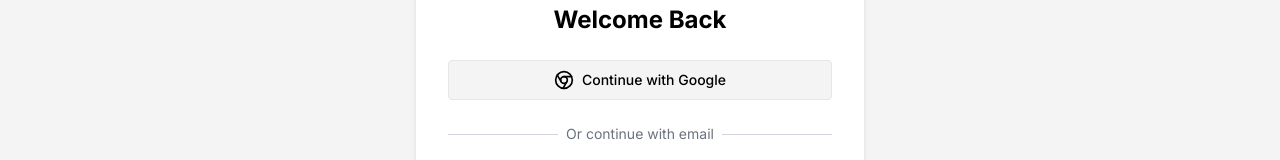
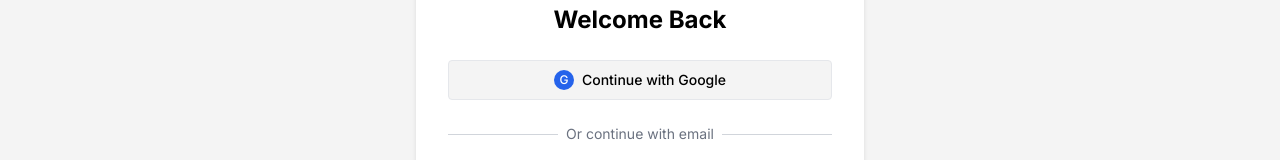
Before and after one commit to cyril-gif/Wilder-s-Corner-frontend, a Next.js app: page /auth/login in a window 1280 px wide. Shown: the part 237-397 px from the top of the page. Built offline with nearby package versions, Linux system fonts and the light colour scheme; no server answers.

Commit message:
Update Google login button appearance
Replaced the Chrome icon with a 'G' badge for Google login.

```diff
--- a/app/auth/login/page.tsx
+++ b/app/auth/login/page.tsx
@@ -10,7 +10,6 @@ import { z } from 'zod';
 import { Input } from '@/components/ui/input';
 import { Button } from '@/components/ui/button';
 import { Label } from '@/components/ui/label';
-import { Chrome } from 'lucide-react';
 import useAuthStore from '@/store/authStore';
 
 const loginSchema = z.object({
@@ -72,7 +71,7 @@ function LoginForm() {
           className="w-full flex items-center justify-center gap-2"
           onClick={handleGoogleLogin}
         >
-          <Chrome className="h-5 w-5" />
+          <span className="bg-blue-600 text-white rounded-full w-5 h-5 flex items-center justify-center text-xs">G</span>
           Continue with Google
         </Button>
       </div>
```
